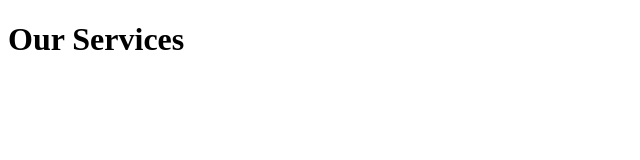
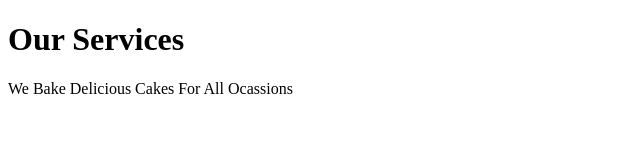
Before and after one commit to theddy23/Gym-Git-Exercise-Solutions, a plain HTML site: page services.html in a window 1280 px wide. Shown: the whole page, without its empty margins (0-640 px from the left). Drawn offline with Linux system fonts and the light colour scheme.

Commit message:
Commiting Services Page in Main branch

```diff
--- a/services.html
+++ b/services.html
@@ -8,5 +8,6 @@
 </head>
 <body>
     <h1> Our Services</h1>
+    <p> We Bake Delicious Cakes For All Ocassions</p>
 </body>
 </html>
```
